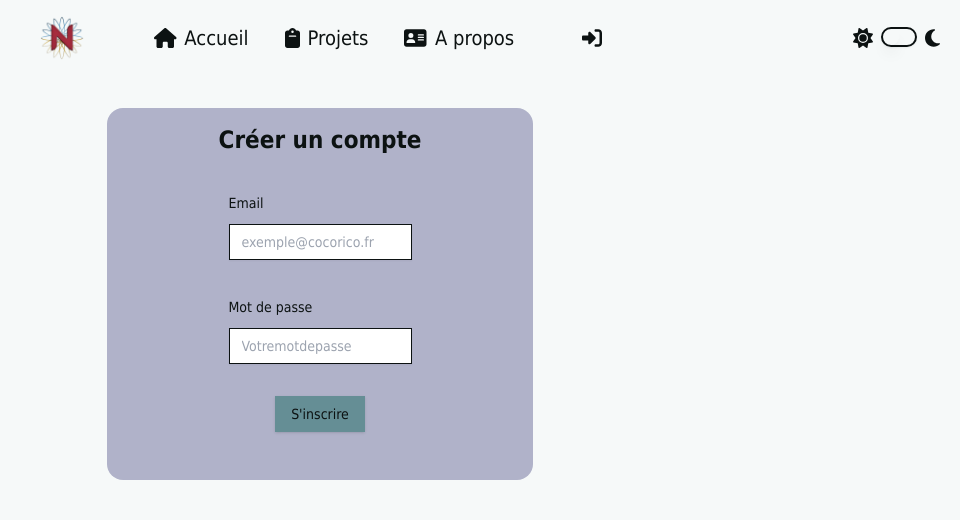
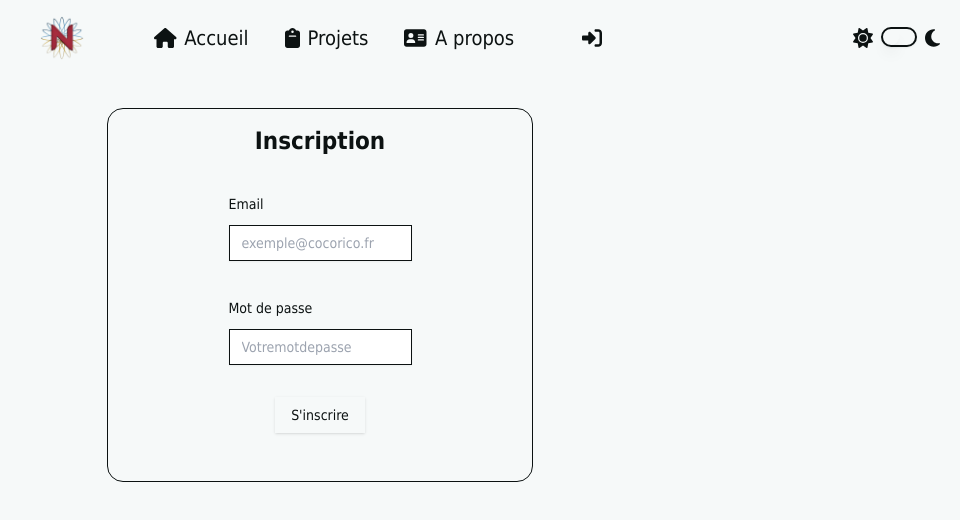
Before and after one commit to Neutron35/Portfolio-frontend, a React (Vite) app: page /signup in a window 1280 px wide. Shown: the top 520 px of the page, without its empty margins (320-1280 px from the left). Built offline with nearby package versions, Linux system fonts and the light colour scheme; no server answers.

Commit message:
fix: better Login & SignUp forms
Need to search how to implement it in a modal-like window

```diff
--- a/src/pages/Login/index.tsx
+++ b/src/pages/Login/index.tsx
@@ -1,4 +1,4 @@
-import { Form, FormControl, FormDescription, FormField, FormItem, FormLabel, FormMessage } from '@/components/ui/form';
+import { Form, FormControl, FormField, FormItem, FormLabel } from '@/components/ui/form';
 import { apiLogin, apiUrl } from '../../env';
 
 import { Button } from '@/components/ui/button';
@@ -57,12 +57,8 @@ function Login() {
           <FormItem>
             <FormLabel>Email</FormLabel>
             <FormControl>
-              <Input placeholder="exemple@cocorico.fr" {...field} className="dark:text-text-light-500" />
+              <Input className="border border-input dark:border-input" placeholder="exemple@cocorico.fr" {...field} />
             </FormControl>
-            {/*
-            <FormDescription>Saisissez votre adresse email.</FormDescription>
-            <FormMessage />
-            */}
           </FormItem>
         )}
       />
@@ -79,13 +75,14 @@ function Login() {
             <FormLabel>Mot de passe</FormLabel>
             <FormControl>
               <div className="relative">
-                <Input type="password" placeholder="Votremotdepasse" {...field} className="dark:text-text-light-500" />
+                <Input
+                  className="border border-input dark:border-input"
+                  type="password"
+                  placeholder="Votremotdepasse"
+                  {...field}
+                />
               </div>
             </FormControl>
-            {/*
-            <FormDescription>Saisissez votre mot de passe.</FormDescription>
-            <FormMessage />
-            */}
           </FormItem>
         )}
       />
@@ -95,15 +92,13 @@ function Login() {
   return (
     <Form {...form}>
       <form
-        className="w-4/12 pt-4 pb-12 px-12 flex flex-col mx-auto items-center rounded-2xl gap-8 text-lg bg-secondary-light-500 dark:bg-secondary-dark-500"
+        className="mx-auto flex w-4/12 flex-col items-center gap-8 rounded-2xl border border-solid border-border px-12 pb-12 pt-4 text-lg"
         onSubmit={form.handleSubmit(onSubmit)}
       >
-        <p className="text-2xl font-bold w-max mx-auto">Connexion</p>
+        <p className="mx-auto w-max text-2xl font-bold">Connexion</p>
         {renderEmailField}
         {renderPasswordField}
-        <Button type="submit" className="bg-primary-light-500 dark:bg-primary-dark-500 text-text-light-500">
-          Se connecter
-        </Button>
+        <Button type="submit">Se connecter</Button>
       </form>
     </Form>
   );
--- a/src/pages/SignUp/index.tsx
+++ b/src/pages/SignUp/index.tsx
@@ -1,10 +1,11 @@
-import { Form, FormControl, FormDescription, FormField, FormItem, FormLabel, FormMessage } from '@/components/ui/form';
+import { Form, FormControl, FormField, FormItem, FormLabel } from '@/components/ui/form';
 import { apiSignup, apiUrl } from '../../env';
 
 import { Button } from '@/components/ui/button';
 import { Input } from '@/components/ui/input';
 import axios from 'axios';
 import { useForm } from 'react-hook-form';
+import { useMemo } from 'react';
 import { useNavigate } from 'react-router-dom';
 import { z } from 'zod';
 import { zodResolver } from '@hookform/resolvers/zod';
@@ -19,7 +20,7 @@ const formSchema = z.object({
   }),
 });
 
-function Login() {
+function SignUp() {
   const navigate = useNavigate();
   const form = useForm<z.infer<typeof formSchema>>({
     resolver: zodResolver(formSchema),
@@ -33,25 +34,19 @@ function Login() {
     const email = values.email;
     const password = values.password;
     try {
-      const response = await axios.post(`${apiUrl}${apiSignup}`, {
+      await axios.post(`${apiUrl}${apiSignup}`, {
         email,
         password,
       });
-      window.localStorage.setItem('token', response.data.token);
-      navigate('/');
-      alert('Connecté');
+      navigate('/login');
+      alert('Compte créé !');
     } catch (error) {
       console.log(error);
     }
   }
 
+  const renderEmailField = useMemo(() => {
     return (
-    <Form {...form}>
-      <form
-        className="w-4/12 pt-4 pb-12 px-12 flex flex-col mx-auto items-center rounded-2xl gap-8 text-lg bg-secondary-light-500 dark:bg-secondary-dark-500"
-        onSubmit={form.handleSubmit(onSubmit)}
-      >
-        <p className="text-2xl font-bold w-max mx-auto">Créer un compte</p>
       <FormField
         control={form.control}
         name="email"
@@ -59,15 +54,16 @@ function Login() {
           <FormItem>
             <FormLabel>Email</FormLabel>
             <FormControl>
-                <Input placeholder="exemple@cocorico.fr" {...field} className="dark:text-text-light-500" />
+              <Input className="border border-input dark:border-input" placeholder="exemple@cocorico.fr" {...field} />
             </FormControl>
-              {/*
-              <FormDescription>Saisissez votre adresse email.</FormDescription>
-              <FormMessage />
-							*/}
           </FormItem>
         )}
       />
+    );
+  }, [form.control]);
+
+  const renderPasswordField = useMemo(() => {
+    return (
       <FormField
         control={form.control}
         name="password"
@@ -77,26 +73,32 @@ function Login() {
             <FormControl>
               <div className="relative">
                 <Input
+                  className="border border-input dark:border-input"
                   type="password"
                   placeholder="Votremotdepasse"
                   {...field}
-                    className="dark:text-text-light-500"
                 />
               </div>
             </FormControl>
-              {/*
-              <FormDescription>Saisissez votre mot de passe.</FormDescription>
-              <FormMessage />
-							*/}
           </FormItem>
         )}
       />
-        <Button type="submit" className="bg-primary-dark-500 dark:bg-primary-dark-500 text-text-light-500">
-          S'inscrire
-        </Button>
+    );
+  }, [form.control]);
+
+  return (
+    <Form {...form}>
+      <form
+        className="mx-auto flex w-4/12 flex-col items-center gap-8 rounded-2xl border border-solid border-border px-12 pb-12 pt-4 text-lg"
+        onSubmit={form.handleSubmit(onSubmit)}
+      >
+        <p className="mx-auto w-max text-2xl font-bold">Inscription</p>
+        {renderEmailField}
+        {renderPasswordField}
+        <Button type="submit">S'inscrire</Button>
       </form>
     </Form>
   );
 }
 
-export default Login;
+export default SignUp;
```
Lines whose indentation alone changed are shown as unchanged.
